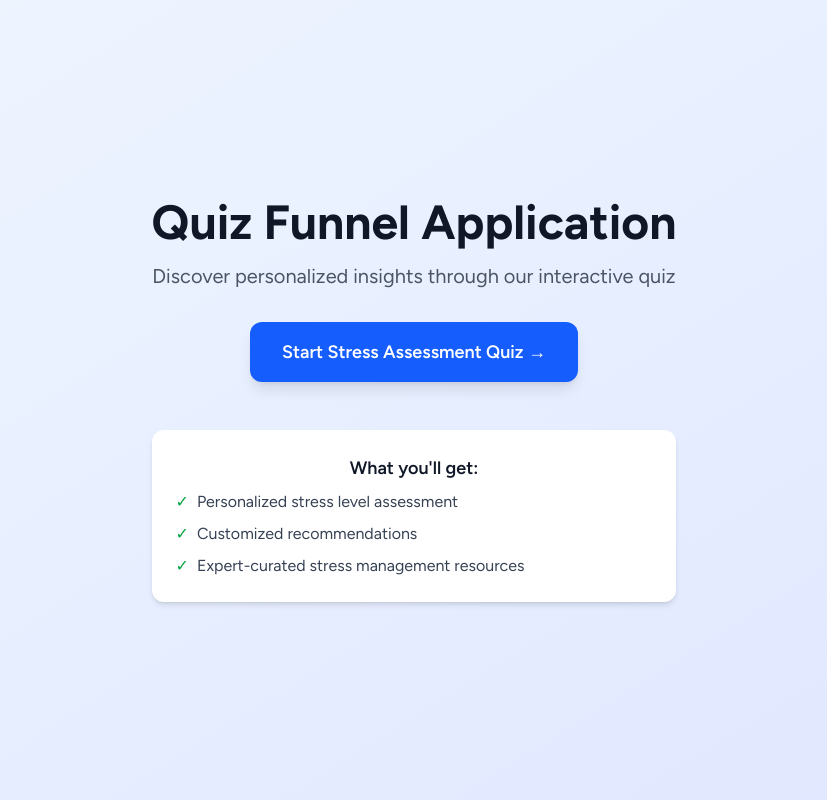
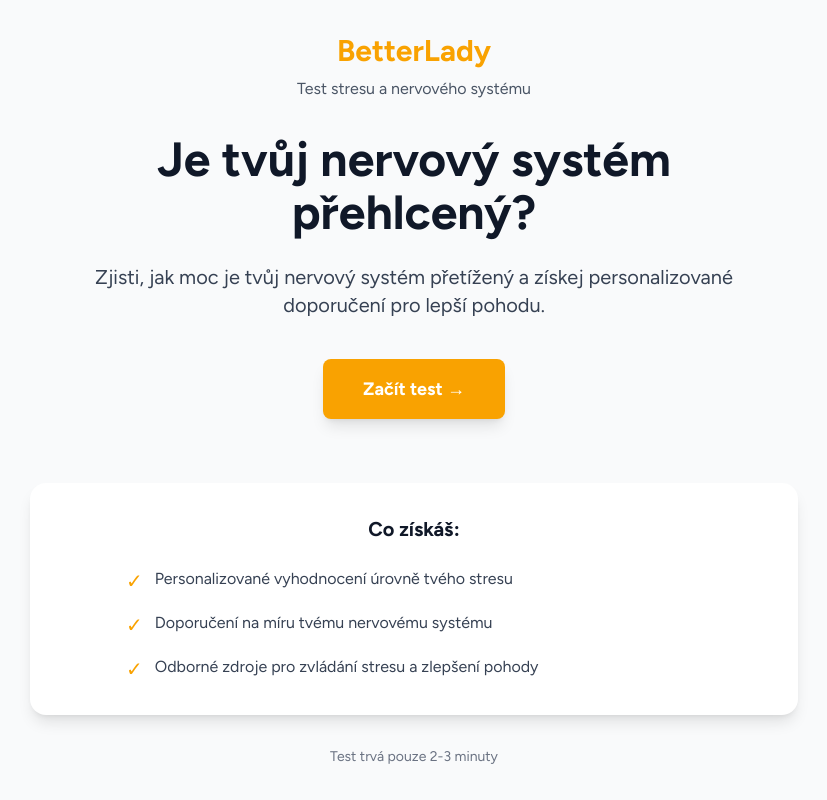
Before and after one commit to JBombar/bl-q, a Next.js app: page / in a window 1280 px wide. Shown: the whole page, without its empty margins (226-1053 px from the left). Built offline with nearby package versions, Linux system fonts and the light colour scheme.

Commit message:
2701-2137-now goig to add the pictures edu from figma and polish further

```diff
--- a/src/app/page.tsx
+++ b/src/app/page.tsx
@@ -2,41 +2,61 @@
 
 export default function Home() {
   return (
-    <main className="flex min-h-screen flex-col items-center justify-center p-8 bg-gradient-to-br from-blue-50 to-indigo-100">
-      <div className="max-w-2xl text-center">
-        <h1 className="text-5xl font-bold text-gray-900 mb-4">
-          Quiz Funnel Application
-        </h1>
-        <p className="text-xl text-gray-600 mb-8">
-          Discover personalized insights through our interactive quiz
+    <main className="flex min-h-screen flex-col items-center justify-center p-6 md:p-8 bg-gray-50">
+      <div className="max-w-3xl w-full text-center">
+        {/* Brand Logo/Name */}
+        <div className="mb-8">
+          <h1 className="text-2xl md:text-3xl font-bold text-[#F9A201] mb-2" style={{ fontFamily: 'Figtree' }}>
+            BetterLady
+          </h1>
+          <p className="text-sm md:text-base text-gray-600">
+            Test stresu a nervového systému
+          </p>
+        </div>
+
+        {/* Main Headline */}
+        <h2 className="text-3xl md:text-4xl lg:text-5xl font-bold text-gray-900 mb-4 md:mb-6" style={{ fontFamily: 'Figtree', lineHeight: '110%' }}>
+          Je tvůj nervový systém přehlcený?
+        </h2>
+
+        <p className="text-base md:text-xl text-gray-700 mb-8 md:mb-10 max-w-2xl mx-auto">
+          Zjisti, jak moc je tvůj nervový systém přetížený a získej personalizované doporučení pro lepší pohodu.
         </p>
 
+        {/* CTA Button */}
         <Link
           href="/q/stress-quiz"
-          className="inline-block px-8 py-4 bg-blue-600 text-white text-lg font-semibold rounded-xl hover:bg-blue-700 transition-all shadow-lg hover:shadow-xl"
+          className="inline-block px-8 md:px-10 py-3 md:py-4 bg-[#F9A201] text-white text-base md:text-lg font-bold rounded-lg hover:bg-[#E09301] transition-all shadow-lg hover:shadow-xl active:scale-[0.98]"
+          style={{ fontFamily: 'Figtree' }}
         >
-          Start Stress Assessment Quiz →
+          Začít test →
         </Link>
 
-        <div className="mt-12 p-6 bg-white rounded-xl shadow-md">
-          <h2 className="text-lg font-semibold text-gray-900 mb-2">
-            What you'll get:
-          </h2>
-          <ul className="text-left space-y-2 text-gray-700">
-            <li className="flex items-center">
-              <span className="text-green-600 mr-2">✓</span>
-              Personalized stress level assessment
+        {/* Benefits Section */}
+        <div className="mt-12 md:mt-16 p-6 md:p-8 bg-white rounded-xl md:rounded-2xl shadow-lg">
+          <h3 className="text-lg md:text-xl font-bold text-gray-900 mb-4 md:mb-6" style={{ fontFamily: 'Figtree' }}>
+            Co získáš:
+          </h3>
+          <ul className="text-left space-y-3 md:space-y-4 text-gray-700 max-w-xl mx-auto">
+            <li className="flex items-start">
+              <span className="text-[#F9A201] mr-3 text-xl flex-shrink-0">✓</span>
+              <span className="text-sm md:text-base">Personalizované vyhodnocení úrovně tvého stresu</span>
             </li>
-            <li className="flex items-center">
-              <span className="text-green-600 mr-2">✓</span>
-              Customized recommendations
+            <li className="flex items-start">
+              <span className="text-[#F9A201] mr-3 text-xl flex-shrink-0">✓</span>
+              <span className="text-sm md:text-base">Doporučení na míru tvému nervovému systému</span>
             </li>
-            <li className="flex items-center">
-              <span className="text-green-600 mr-2">✓</span>
-              Expert-curated stress management resources
+            <li className="flex items-start">
+              <span className="text-[#F9A201] mr-3 text-xl flex-shrink-0">✓</span>
+              <span className="text-sm md:text-base">Odborné zdroje pro zvládání stresu a zlepšení pohody</span>
             </li>
           </ul>
         </div>
+
+        {/* Trust Badge */}
+        <p className="mt-8 text-xs md:text-sm text-gray-500">
+          Test trvá pouze 2-3 minuty
+        </p>
       </div>
     </main>
   );
--- a/src/components/quiz/AgeGateScreen.tsx
+++ b/src/components/quiz/AgeGateScreen.tsx
@@ -34,16 +34,16 @@
         initial={{ opacity: 0, scale: 0.95 }}
         animate={{ opacity: 1, scale: 1 }}
         transition={{ duration: 0.2 }}
-        className="text-center max-w-4xl mx-auto"
+        className="text-center w-full mx-auto"
       >
-        <h1 className="text-xl md:text-2xl lg:text-3xl font-bold text-gray-900 mb-2 md:mb-3" style={{ fontFamily: 'Figtree' }}>
+        <h1 className="text-xl md:text-2xl lg:text-3xl font-bold text-gray-900 mb-3 md:mb-4" style={{ fontFamily: 'Figtree' }}>
           {question.question_text}
         </h1>
         {question.question_subtext && (
-          <p className="text-sm md:text-base lg:text-lg text-gray-700 mb-4 md:mb-6">{question.question_subtext}</p>
+          <p className="text-sm md:text-base lg:text-lg text-gray-700 mb-6 md:mb-8">{question.question_subtext}</p>
         )}
 
-        <div className="grid grid-cols-2 md:grid-cols-4 gap-2 md:gap-3 mb-4 md:mb-6">
+        <div className="grid grid-cols-2 md:grid-cols-4 gap-5 md:gap-8 mb-6 md:mb-8">
           {question.options.map((option, index) => (
             <motion.button
               key={option.id}
@@ -53,10 +53,10 @@
               whileHover={{ scale: 1.05 }}
               whileTap={{ scale: 0.95 }}
               onClick={() => handleAgeSelect(option.id)}
-              className="bg-white rounded-lg md:rounded-xl shadow-lg hover:shadow-xl transition-all p-3 md:p-4 flex flex-col items-center"
+              className="bg-white rounded-xl md:rounded-2xl shadow-xl hover:shadow-2xl transition-all p-4 md:p-5 flex flex-col items-center"
             >
               {option.image_url && (
-                <div className="relative w-full aspect-square mb-2 md:mb-3 rounded-md md:rounded-lg overflow-hidden">
+                <div className="relative w-full aspect-[3/4] rounded-lg md:rounded-xl overflow-hidden">
                   <Image
                     src={option.image_url}
                     alt={option.option_text}
@@ -66,7 +66,6 @@
                   />
                 </div>
               )}
-              <span className="text-xs md:text-sm lg:text-base font-semibold text-gray-900">{option.option_text}</span>
             </motion.button>
           ))}
         </div>
--- a/src/components/quiz/QuizStageLayout.tsx
+++ b/src/components/quiz/QuizStageLayout.tsx
@@ -52,7 +52,7 @@
     contentAlignment: 'flex flex-col items-center justify-start',
     contentMaxWidth: 'max-w-2xl',
     bgClass: 'bg-gray-50',
-    contentPadding: 'px-4 pt-6 pb-2 md:px-6 md:pt-18 md:pb-3',
+    contentPadding: 'px-4 pt-6 pb-4 md:px-6 md:pt-18 md:pb-6',
     hasSafePadding: true, // Add right padding when overlay present
   },
   insert: {
@@ -66,9 +66,9 @@
   gate: {
     showProgress: false,
     contentAlignment: 'items-center justify-center',
-    contentMaxWidth: 'max-w-md',
+    contentMaxWidth: 'max-w-7xl',
     bgClass: 'bg-white',
-    contentPadding: 'px-4 py-4 md:px-6 md:py-6',
+    contentPadding: 'px-6 py-4 md:px-8 md:py-6',
     hasSafePadding: false,
   },
 };
@@ -156,13 +156,13 @@
 
       {/* CTA ZONE - Fixed at bottom */}
       {showCTA && (
-        <footer className="flex-shrink-0 bg-white border-t border-gray-200 p-3 md:p-4 shadow-lg">
+        <footer className="flex-shrink-0 bg-white border-t border-gray-200 p-4 md:p-4 shadow-2xl sticky bottom-0 z-10">
           <button
             onClick={onCtaClick}
             disabled={ctaDisabled}
             className={cn(
               'w-full max-w-md mx-auto block',
-              'px-6 py-2.5 md:py-3',
+              'px-6 py-3 md:py-3',
               'text-white font-bold text-base md:text-lg',
               'rounded-lg',
               'transition-all duration-200',
```
